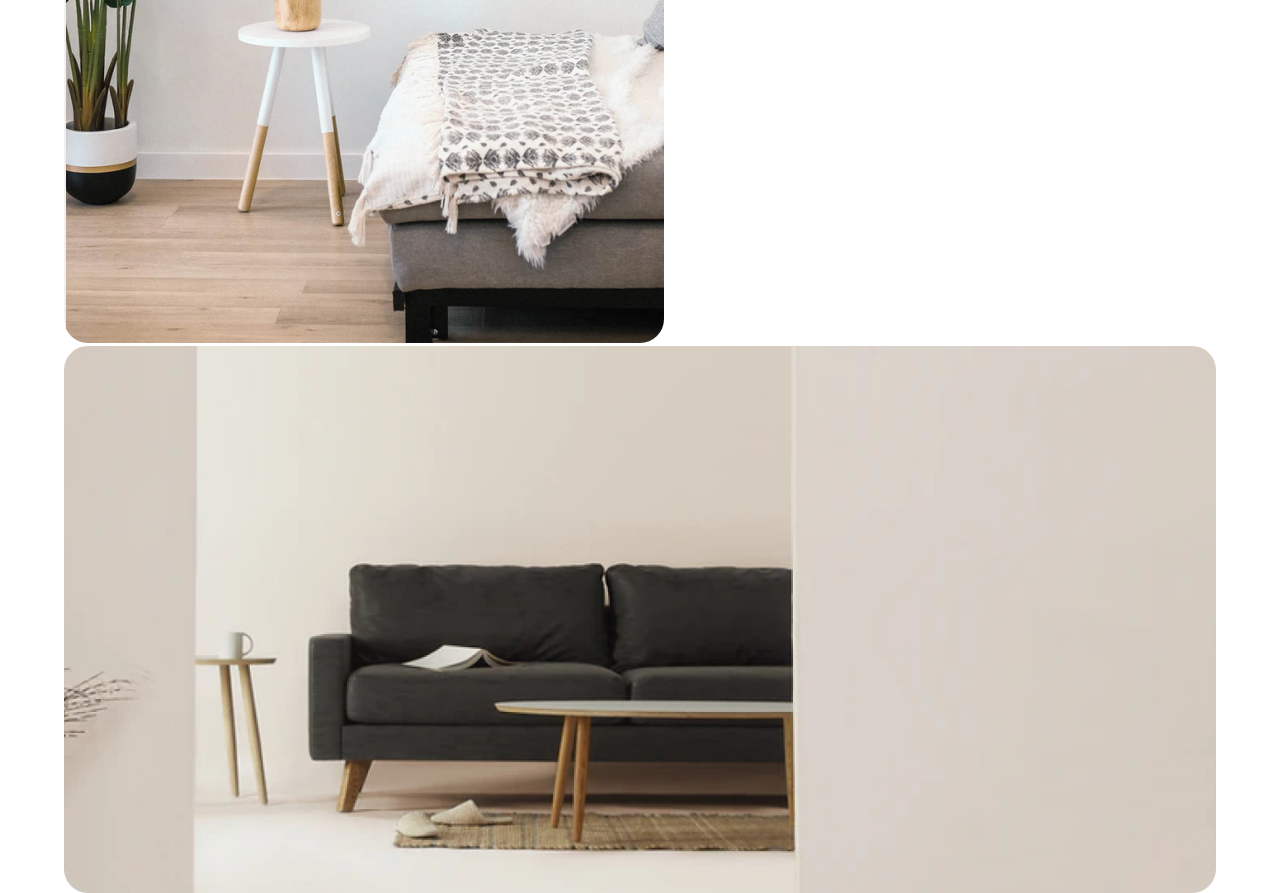
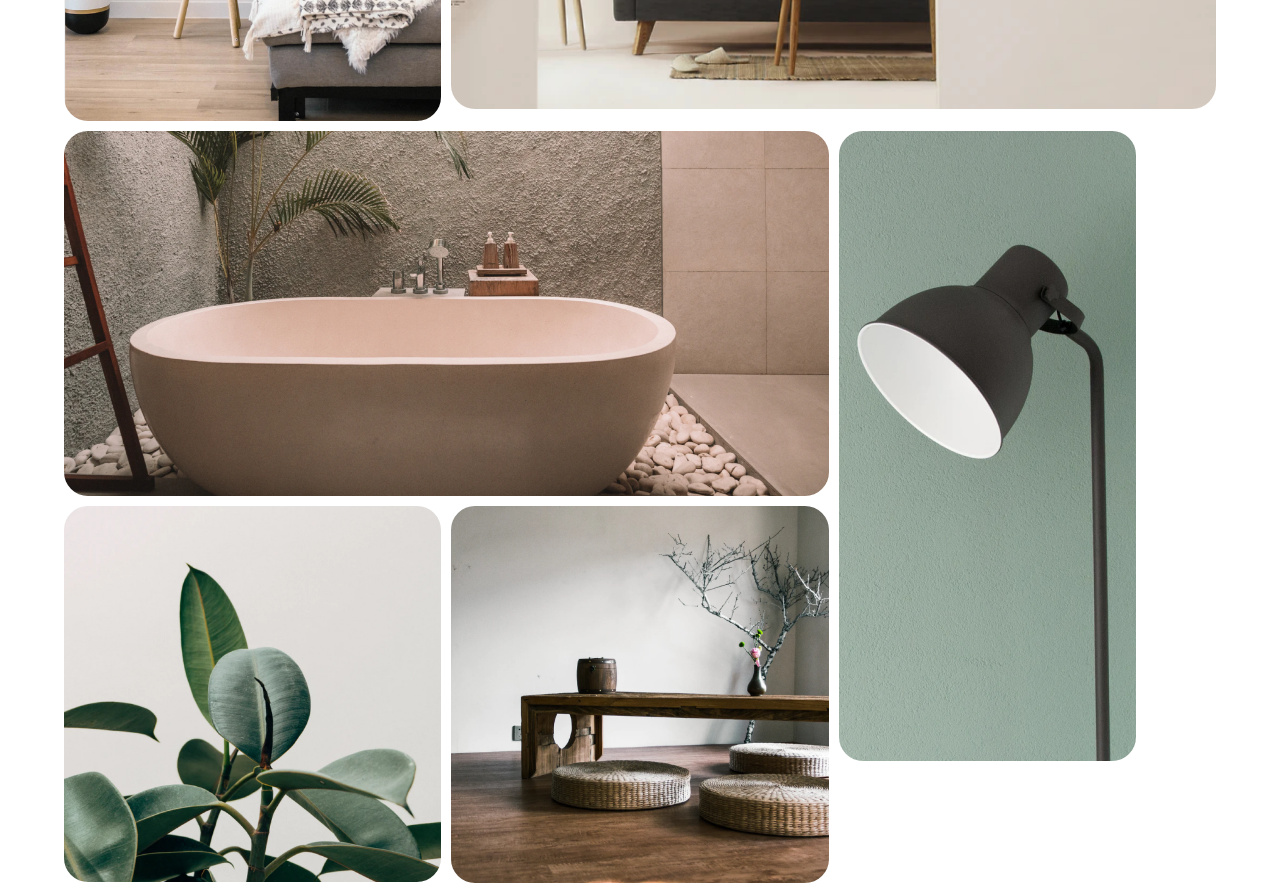
Before and after one commit to AlaskaBlackSB/Gallery, a plain HTML site: page index.html in a window 1280 px wide. Shown: the part 680-1573 px from the top of the page. Drawn offline with Linux system fonts and the light colour scheme.

Commit message:
Imagenes acomodadas

```diff
--- a/style.css
+++ b/style.css
@@ -68,8 +68,8 @@ img{
 
 @media (min-width: 768px){
     .img-alta{
-        width: 17.5rem;
-        height: 24.2rem;
+        width: 29.7rem;
+        height: 63.0rem;
     }
 }
 
@@ -188,8 +188,31 @@ img{
     margin-top: .5rem;
 }
 
+/* Galeria */
 
+.galeria{
+    display: grid;
+    grid-template-columns: repeat(3, 1fr);
+    column-gap: 1rem;
+    row-gap: 1rem;
+}
 
+/* Posiciones de las imagenes  */
+
+.img2{
+    grid-column: 2 / 4;
+    grid-row: 1 / 2;
+}
+
+.img3{
+    grid-column: 1 / 3;
+    grid-row: 2 / 3;
+}
+
+.img4{
+    grid-column: 3 / 4;
+    grid-row: 2 / 4;
+}
 
 /* Footer */
 
```
